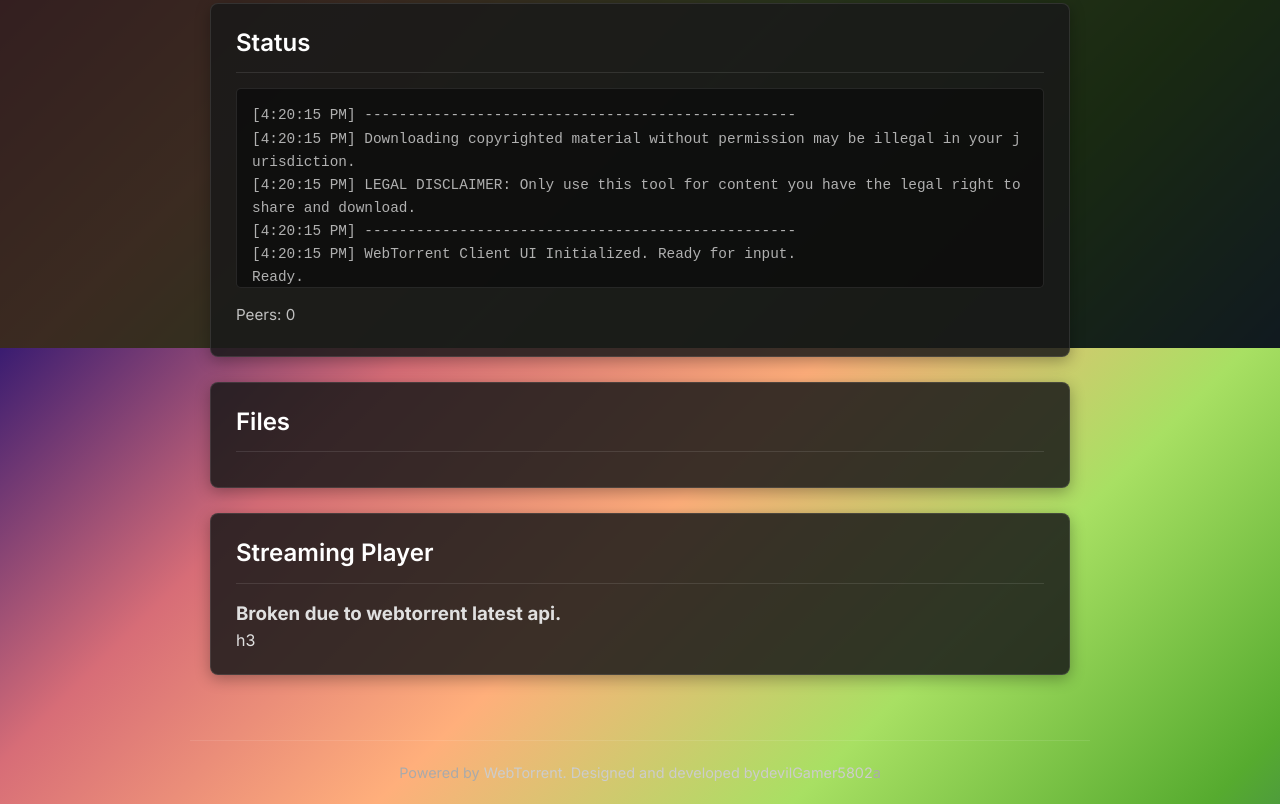
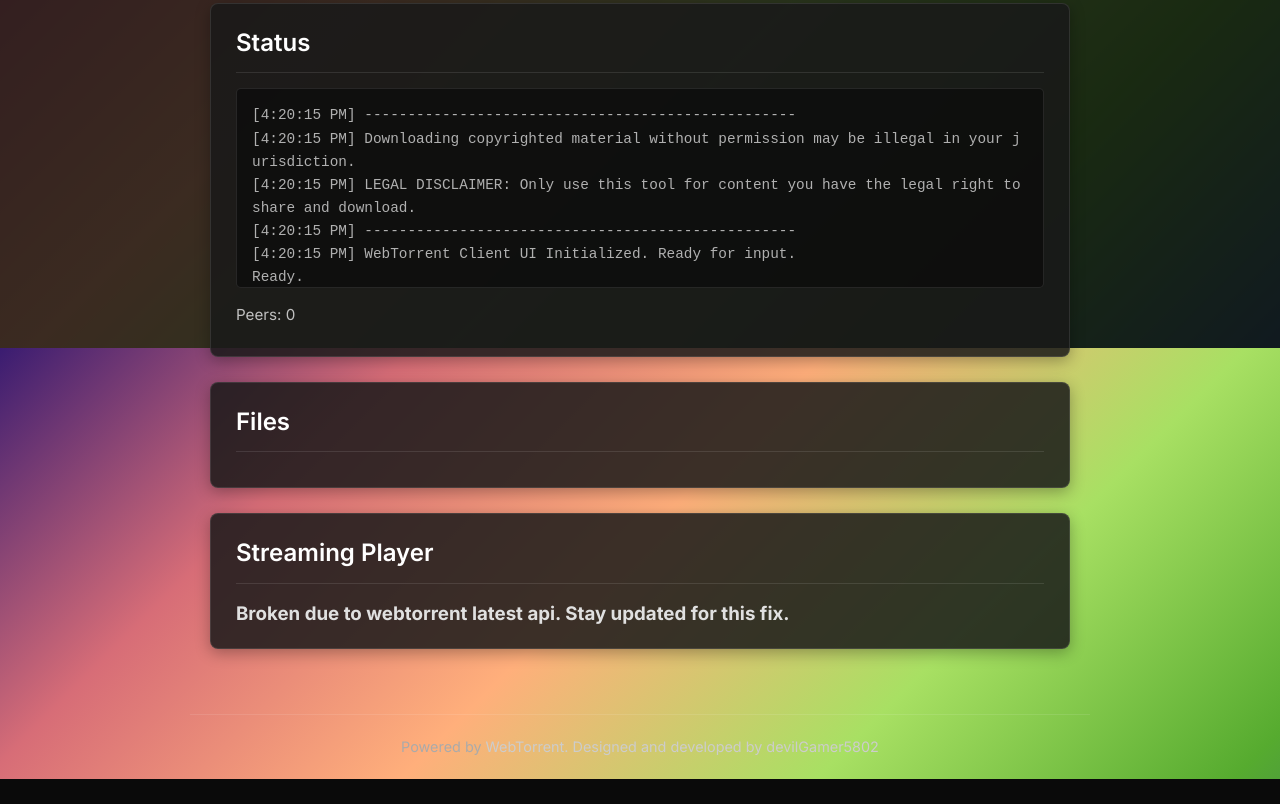
Before and after one commit to devilGamer5802/TorDirect, a plain HTML site: page index.html in a window 1280 px wide. Shown: the part 452-1256 px from the top of the page. After the commit the page ends 1231 px from the top, so only its background shows below. Drawn offline with Linux system fonts and the light colour scheme.

Commit message:
Update index.html

```diff
--- a/index.html
+++ b/index.html
@@ -45,13 +45,13 @@
 
         <div id="player" class="content-box">
             <h2>Streaming Player</h2>
-            <h3>Broken due to webtorrent latest api.</h3>h3
+            <h3>Broken due to webtorrent latest api. Stay updated for this fix.</h3>
             <!-- Video/Audio tags will be appended here -->
         </div>
     </main>
 
     <footer>
-        <p>Powered by <a href="https://webtorrent.io/" target="_blank" rel="noopener noreferrer">WebTorrent. Designed and developed by</a><a href="https://github.com/devilGamer5802">devilGamer5802</a>a</p>
+        <p>Powered by <a href="https://webtorrent.io/" target="_blank" rel="noopener noreferrer">WebTorrent. Designed and developed by </a><a href="https://github.com/devilGamer5802">devilGamer5802</a></p>
     </footer>
 
     <!-- Include WebTorrent library from CDN -->
```
